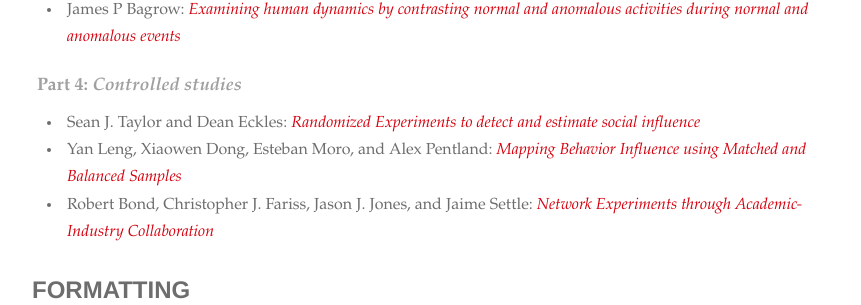
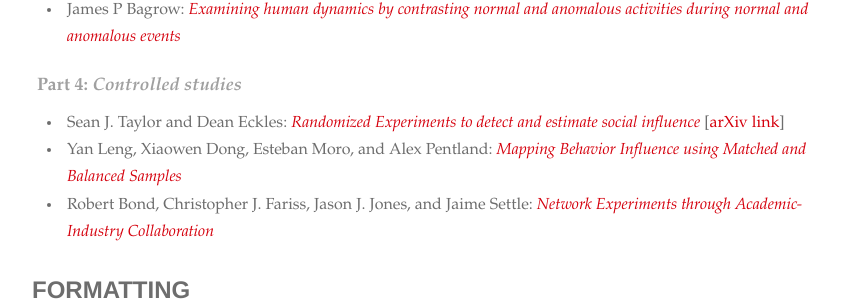
Before and after one commit to socialcontagionbook/socialcontagionbook.github.io, a Jekyll site: the page built from index.md, in a window 1280 px wide and 900 px high, scrolled down 952 px. Shown: the part 145-450 px from the top of the window, without its empty margins (208-1069 px from the left). Built offline with Jekyll 4.4.1, drawn with Linux system fonts in a browser that asks for light colours; some web fonts are replaced; our own code applies the rules of GitHub Pages for plain Markdown files.

Commit message:
more arxiv links

```diff
--- a/index.md
+++ b/index.md
@@ -34,7 +34,7 @@ This page contains information for authors of the forthcoming _Spreading Dynamic
 
 ## **Part 4**: _Controlled studies_
 
-* Sean J. Taylor and Dean Eckles: [_Randomized Experiments to detect and estimate social influence_](#taylor)
+* Sean J. Taylor and Dean Eckles: [_Randomized Experiments to detect and estimate social influence_](#taylor) \[[arXiv link](https://arxiv.org/abs/1709.09636)\]
 * Yan Leng, Xiaowen Dong, Esteban Moro, and Alex Pentland: [_Mapping Behavior Influence using Matched and Balanced Samples_](#pentland)
 * Robert Bond, Christopher J. Fariss, Jason J. Jones, and Jaime Settle: [_Network Experiments through Academic-Industry Collaboration_](#bond)
 
```
